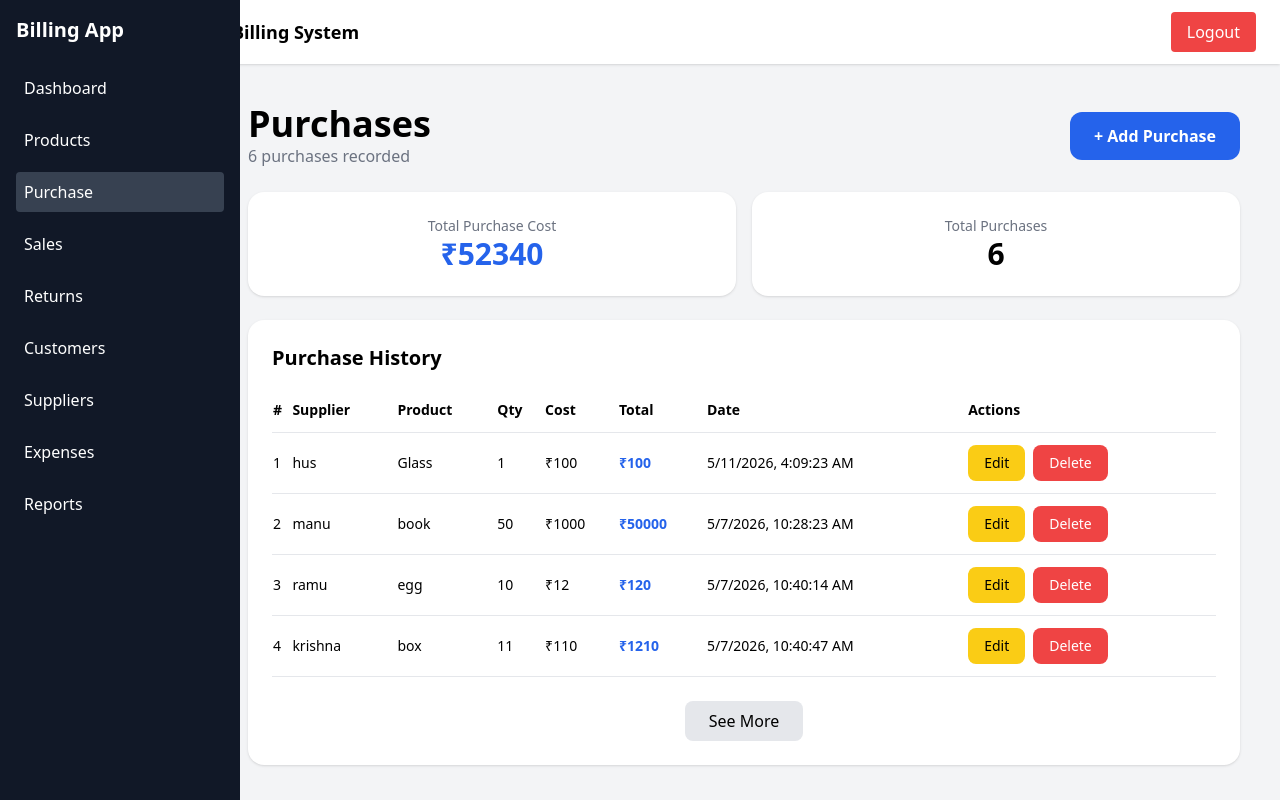
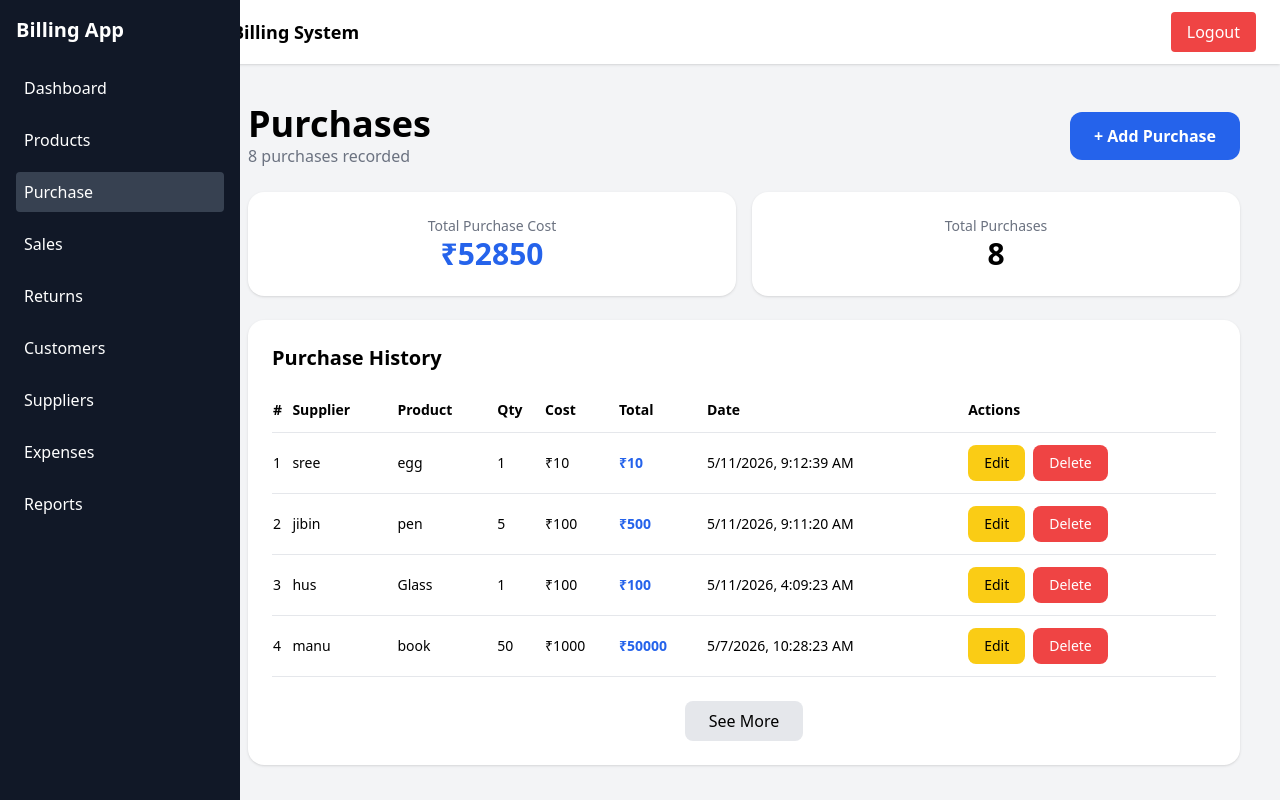
Before and after one commit to athirapattayil103-png/billing-system, a React (Vite) app: page /app/purchase in a window 1280 px wide. Built offline with nearby package versions, Linux system fonts and the light colour scheme; data requests are answered from the project's data file.

Commit message:
Update purchase mul

```diff
--- a/db.json
+++ b/db.json
@@ -11,7 +11,7 @@
       "id": "d6d3",
       "name": "egg",
       "price": 10,
-      "stock": 13,
+      "stock": 14,
       "minStock": 15,
       "category": "grosery"
     },
@@ -19,7 +19,7 @@
       "id": "cd9f",
       "name": "book",
       "price": 50,
-      "stock": 299,
+      "stock": 317,
       "minStock": 200,
       "category": "stationary"
     },
@@ -27,7 +27,7 @@
       "id": "1b27",
       "name": "pen",
       "price": 10,
-      "stock": 105,
+      "stock": 120,
       "minStock": 100,
       "category": "stationary"
     },
@@ -154,6 +154,38 @@
       "cost": 100,
       "total": 100,
       "date": "2026-05-11T04:09:23.006Z"
+    },
+    {
+      "id": "2837",
+      "supplier": "jibin",
+      "items": [
+        {
+          "productId": "1b27",
+          "productName": "pen",
+          "quantity": 5,
+          "cost": 100,
+          "total": 500
+        }
+      ],
+      "productName": "1 items",
+      "total": 500,
+      "date": "2026-05-11T09:11:20.062Z"
+    },
+    {
+      "id": "0a03",
+      "supplier": "sree",
+      "items": [
+        {
+          "productId": "d6d3",
+          "productName": "egg",
+          "quantity": 1,
+          "cost": 10,
+          "total": 10
+        }
+      ],
+      "productName": "1 items",
+      "total": 10,
+      "date": "2026-05-11T09:12:39.317Z"
     }
   ],
   "sales": [
--- a/src/pages/Purchase.jsx
+++ b/src/pages/Purchase.jsx
@@ -385,17 +385,38 @@ setItems([
                     {item.supplier || "-"}
                   </td>
 
+                  {/* <td>
+                    {item.productName || "-"}
+                  </td> */}
                   <td>
-                    {item.productName || "-"}
-                  </td>
+  {item.items
+    ? item.items.map((i) => i.productName).join(", ")
+    : item.productName || "-"}
+</td>
 
+                  {/* <td>
+                    {item.quantity}
+                  </td> */}
                   <td>
-                    {item.quantity}
-                  </td>
-
+  {item.items
+    ? item.items.reduce(
+        (sum, i) => sum + Number(i.quantity),
+        0
+      )
+    : item.quantity}
+</td>
+{/*
                   <td>
                     ₹{item.cost}
-                  </td>
+                  </td> */}
+                  <td>
+  {item.items
+    ? `₹${item.items.reduce(
+        (sum, i) => sum + Number(i.cost),
+        0
+      )}`
+    : `₹${item.cost}`}
+</td>
 
                   <td className="text-blue-600 font-semibold">
                     ₹{item.total}
```
